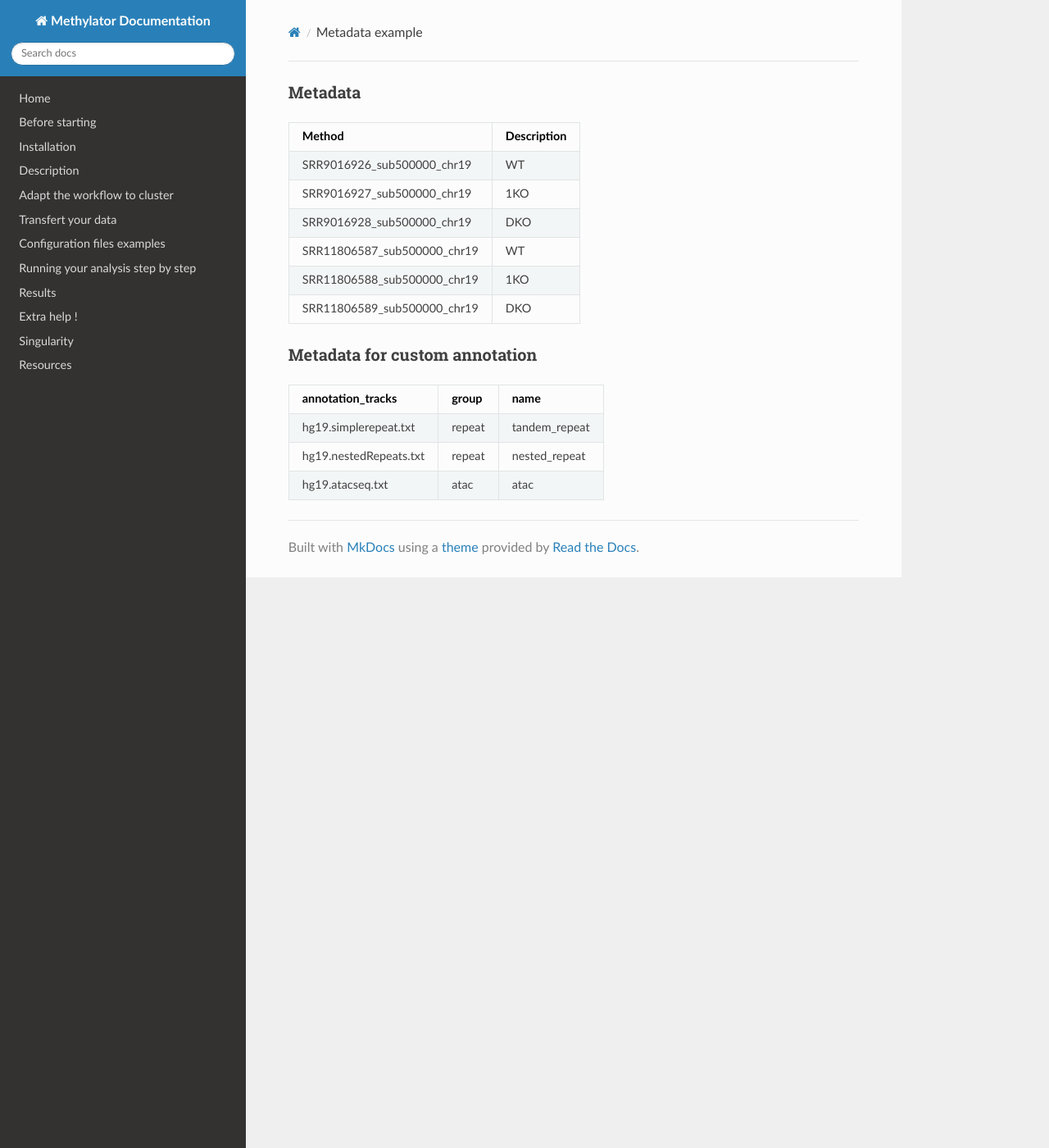
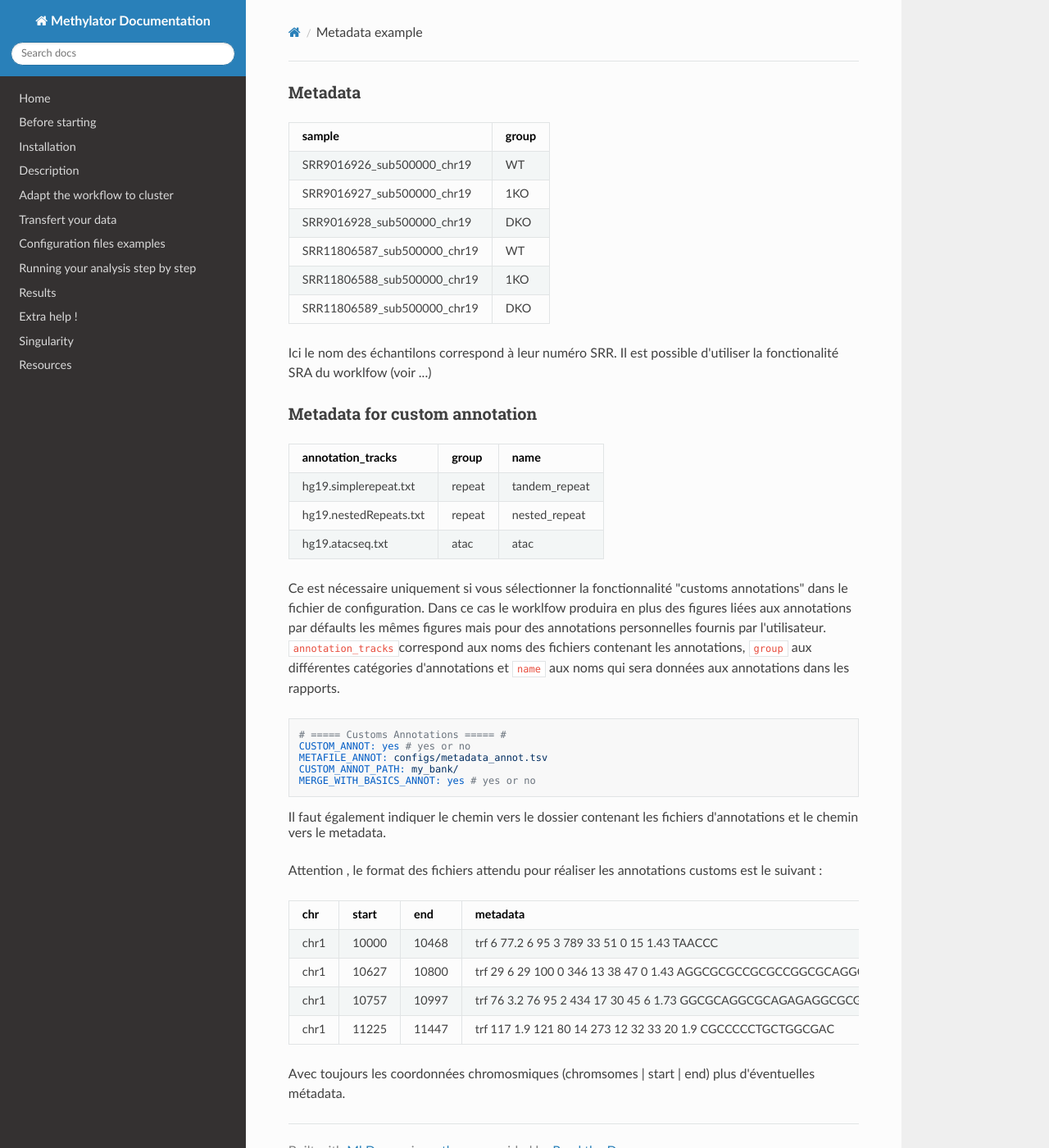
Before and after one commit to parisepigenetics/Methylator-Documentation, an MkDocs documentation site: the page built from docs/metadata_example.md, in a window 1280 px wide and 1400 px high. Shown: the whole window at 82% size. Built offline with MkDocs 1.6.1, drawn with Linux system fonts in a browser that asks for light colours; nearby versions of some CDN libraries.

Commit message:
Update metadata_example.md

````diff
--- a/docs/metadata_example.md
+++ b/docs/metadata_example.md
@@ -1,6 +1,6 @@
 ### Metadata
 
-|           Method            |   Description   |
+|           sample            |      group      |
 | --------------------------- | --------------- |
 | SRR9016926_sub500000_chr19  |       WT        |
 | SRR9016927_sub500000_chr19  |       1KO       |
@@ -8,6 +8,9 @@
 | SRR11806587_sub500000_chr19 |       WT        |
 | SRR11806588_sub500000_chr19 |       1KO       |
 | SRR11806589_sub500000_chr19 |       DKO       |
+
+Ici le nom des échantilons correspond à leur numéro SRR.
+Il est possible d'utiliser la fonctionalité SRA du worklfow (voir ...)
 
 
 ### Metadata for custom annotation
@@ -17,3 +20,29 @@
 | hg19.simplerepeat.txt  | repeat | tandem_repeat |
 | hg19.nestedRepeats.txt | repeat | nested_repeat |
 | hg19.atacseq.txt       |  atac  |      atac     |
+
+Ce est nécessaire uniquement si vous sélectionner la fonctionnalité "customs annotations"
+dans le fichier de configuration. Dans ce cas le worklfow produira en plus des figures liées
+aux annotations par défaults les mêmes figures mais pour des annotations personnelles fournis
+par l'utilisateur. `annotation_tracks`correspond aux noms des fichiers contenant les annotations,
+`group` aux différentes catégories d'annotations et `name` aux noms qui sera données aux annotations dans les rapports.
+
+``` yaml
+# ===== Customs Annotations ===== #
+CUSTOM_ANNOT: yes # yes or no
+METAFILE_ANNOT: configs/metadata_annot.tsv
+CUSTOM_ANNOT_PATH: my_bank/
+MERGE_WITH_BASICS_ANNOT: yes # yes or no
+```
+Il faut également indiquer le chemin vers le dossier contenant les fichiers d'annotations et le chemin vers le metadata.
+
+Attention , le format des fichiers attendu pour réaliser les annotations customs est le suivant :
+
+|  chr | start |  end  |                                 metadata                                   |
+| ---- | ----- | ----- | -------------------------------------------------------------------------- |
+| chr1 | 10000 | 10468 | trf	6	77.2	6	95	3	789	33	51	0	15	1.43	TAACCC                        |
+| chr1 | 10627 | 10800 | trf	29	6	29	100	0	346	13	38	47	0	1.43	AGGCGCGCCGCGCCGGCGCAGGCGCAGAG |
+| chr1 | 10757 | 10997 | trf	76	3.2	76	95	2	434	17	30	45	6	1.73	GGCGCAGGCGCAGAGAGGCGCGCC    |
+| chr1 | 11225 | 11447 | trf	117	1.9	121	80	14	273	12	32	33	20	1.9	CGCCCCCTGCTGGCGAC         |
+
+Avec toujours les coordonnées chromosmiques (chromsomes | start | end) plus d'éventuelles métadata.
````
